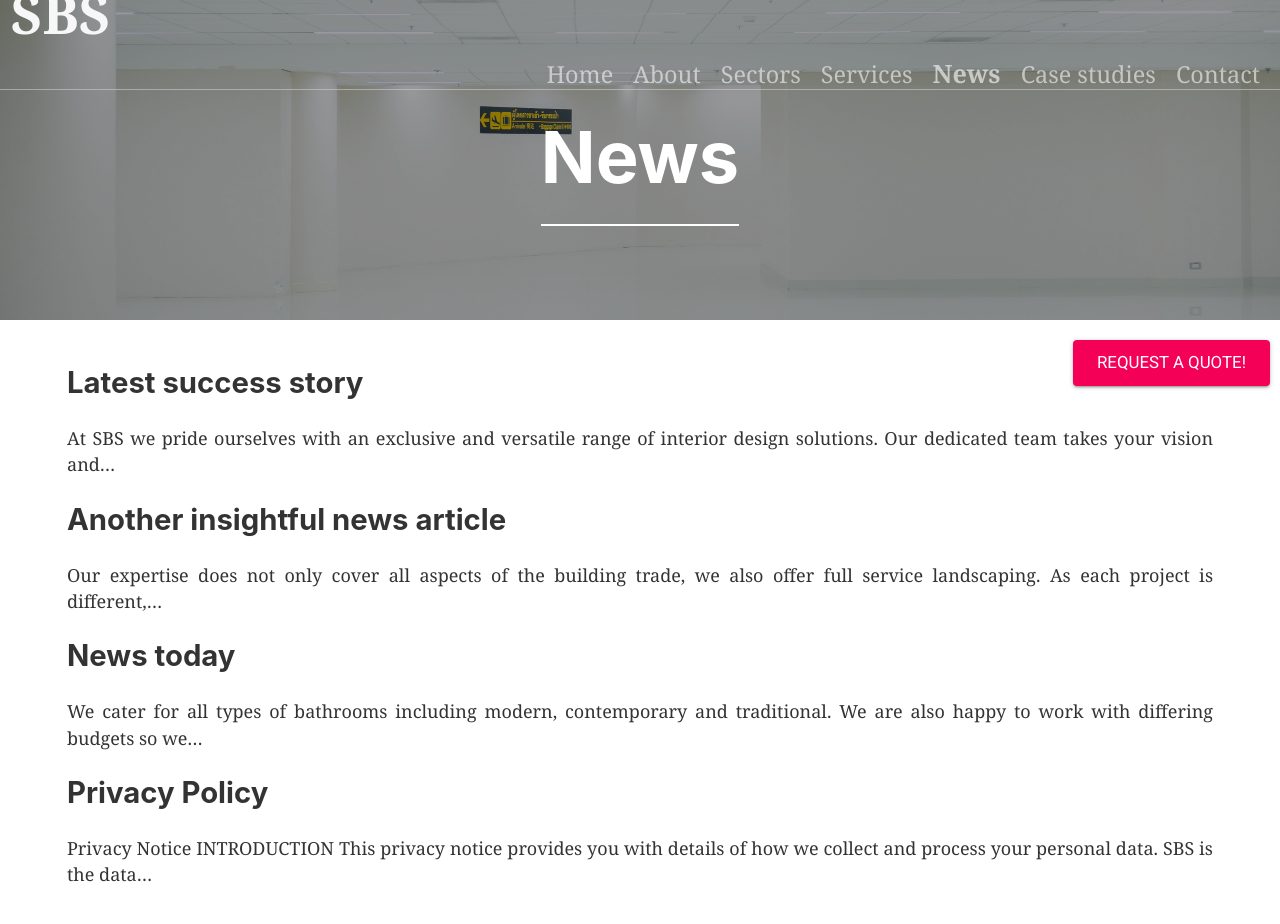
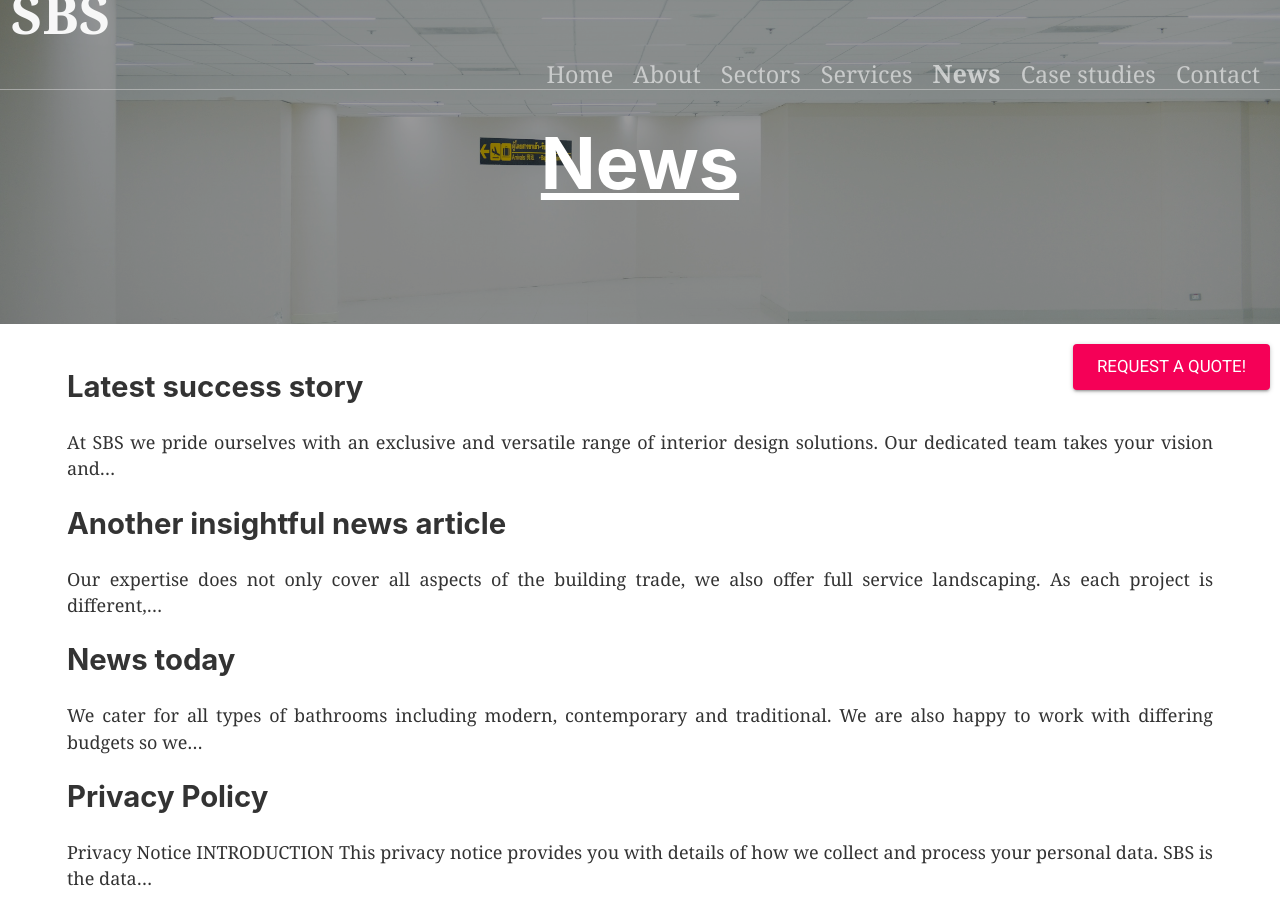
Before and after one commit to carllang/sbs-clinics, a Gatsby site: page /news in a window 1280 px wide. Shown: the top 924 px of the page. Built offline with nearby package versions, Linux system fonts and the light colour scheme; Gatsby itself is replaced by a stand-in of ours; some packages are replaced by stand-ins of ours.

Commit message:
Fixed headers images to be centered

```diff
--- a/src/components/Header/index.js
+++ b/src/components/Header/index.js
@@ -2,7 +2,7 @@ import React from 'react';
 import PropTypes from 'prop-types';
 import Nav from 'src/components/Nav';
 import styled from 'styled-components';
-import { ImageGallery } from 'src/components/Slick';
+import ImageGallery from 'src/components/ImageGallery';
 import { Image } from 'src/components/Image';
 
 const TopHeaderContainer = styled.div`
@@ -10,7 +10,6 @@ const TopHeaderContainer = styled.div`
   top: 0px;
   right: 0px;
   z-index: 9;
-
   opacity: 0.6;
   width: 100%;
   border-bottom: 1px solid #cccccc;
@@ -24,12 +23,9 @@ const TopHeaderContainer = styled.div`
 `;
 
 const ItemWrapper = styled.div`
-  position: relative;
-  display: flex;
-  justify-content: center;
-  flex-direction: column;
-  align-items: center;
-  height: 85vh;
+  height: 18em;
+  margin: 0 auto;
+  overflow: hidden;
   background-color: #000000;
   h2 {
     margin-top: 12vh;
@@ -41,21 +37,37 @@ const ItemWrapper = styled.div`
 `;
 
 const ImageWrapper = styled.div`
+  position: relative;
+  max-height: 100%;
+  left: 50%;
+  transform: translateX(-50%);
+  opacity: 0.2;
+  @media (min-width: 800px) {
+    top: 50%;
+    left: 0;
+    max-height: none;
+    width: 100%;
+    transform: translateY(-50%);
+    opacity: 0.6;
+  }
+`;
+
+const TitleContainer = styled.div`
   position: absolute;
-  display: block;
   top: 0px;
-  left: 0px;
   width: 100%;
-  opacity: 0.6;
+  z-index: 1;
 `;
 
 const TitleWrapper = styled.h2`
   z-index: 10;
   color: #ffffff;
   font-size: 4em;
-  border-bottom: 2px solid #ffffff;
-  display: inline-block;
   line-height: 1.85;
+  text-decoration: underline;
+  display: flex;
+  justify-content: center;
+  width: 100%;
   @media all and (max-width: 768px) {
     font-size: 3em;
   }
@@ -89,7 +101,7 @@ const Header = ({ menuLinks, page, headerTitle = '' }) => {
         <Nav menuLinks={menuLinks} colour="white" />
       </TopHeaderContainer>
       {page === 'home' ? (
-        <div className="page-content" style={{ marginTop: '-100px' }}>
+        <div className="page-content">
           <ImageGallery
             images={[
               {
@@ -112,8 +124,11 @@ const Header = ({ menuLinks, page, headerTitle = '' }) => {
           />
         </div>
       ) : (
-        <ItemWrapper className="page-content" style={{ marginTop: '-230px' }}>
-          <TitleWrapper>{headerTitle}</TitleWrapper>
+        <ItemWrapper className="page-content">
+          <TitleContainer>
+            <TitleWrapper>{headerTitle}</TitleWrapper>
+          </TitleContainer>
+
           <ImageWrapper>
             <Image
               image={renderHeaderImage(page)}
--- a/src/components/Slick/ImageGallery.js
+++ b/src/components/ImageGallery/index.js
@@ -10,41 +10,62 @@ const SliderWrapper = styled.div`
 `;
 
 const ItemWrapper = styled.div`
+  height: 40em;
+  margin: 0 auto;
+  overflow: hidden;
+  background-color: #000000;
   position: relative;
-  display: flex;
-  justify-content: center;
-  flex-direction: column;
-  align-items: center;
-  height: 70vh;
-  background-color: #000000;
   h2 {
-    margin-top: 20vh;
+    margin-top: 12vh;
     margin-bottom: 0;
   }
   @media all and (max-width: 768px) {
     margin-top: 0px;
   }
+  h2 {
+    margin-top: 20vh;
+    margin-bottom: 0;
+  }
 `;
 
 const ImageWrapper = styled.div`
+  position: relative;
+  max-height: 100%;
+  left: 50%;
+  transform: translateX(-50%);
+  opacity: 0.2;
+  @media (min-width: 800px) {
+    top: 50%;
+    left: 0;
+    max-height: none;
+    width: 100%;
+    transform: translateY(-50%);
+    opacity: 0.6;
+  }
+`;
+
+const TitleContainer = styled.div`
   position: absolute;
-  display: block;
   top: 0px;
-  left: 0px;
   width: 100%;
-  opacity: 0.6;
+  z-index: 1;
 `;
 
 const TitleWrapper = styled.h2`
-  z-index: 10;
+  z-index: 1001;
   color: #ffffff;
   font-size: 4em;
+  line-height: 1.85;
+  text-decoration: underline;
+  display: flex;
+  justify-content: center;
+  width: 100%;
   @media all and (max-width: 768px) {
     font-size: 3em;
   }
 `;
 
-class HeaderImageGallery extends Component {
+class ImageGallery extends Component {
   state = {
     settings: {
       dots: true,
@@ -52,7 +73,7 @@ class HeaderImageGallery extends Component {
       speed: 1000,
       slidesToShow: 1,
       slidesToScroll: 1,
-      autoplay: true,
+      autoplay: false,
       autoplaySpeed: 5000,
       arrows: false,
       fade: false,
@@ -68,14 +89,14 @@ class HeaderImageGallery extends Component {
           {images &&
             images.map((image, key) => {
               return (
-                <div key={key}>
-                  <ItemWrapper>
+                <ItemWrapper key={key}>
+                  <TitleContainer>
                     <TitleWrapper>{image.title}</TitleWrapper>
-                    <ImageWrapper>
-                      <Image image={image.src} title={image.title} />
-                    </ImageWrapper>
-                  </ItemWrapper>
-                </div>
+                  </TitleContainer>
+                  <ImageWrapper>
+                    <Image image={image.src} title={image.title} />
+                  </ImageWrapper>
+                </ItemWrapper>
               );
             })}
         </Slider>
@@ -84,4 +105,4 @@ class HeaderImageGallery extends Component {
   }
 }
 
-export default HeaderImageGallery;
+export default ImageGallery;
--- a/src/components/Slick/index.js
+++ /dev/null
@@ -1 +0,0 @@
-export { default as ImageGallery } from "./ImageGallery";
--- a/src/components/layout.scss
+++ b/src/components/layout.scss
@@ -647,7 +647,7 @@ pre {
 .bottom-container {
   background-color: #ffffff;
   position: absolute;
-  top: 40%;
+  top: 18em;
   width: 100%;
 }
 
--- a/src/components/nav.css
+++ b/src/components/nav.css
@@ -55,6 +55,7 @@
     -ms-user-select: none;
     user-select: none;
     right: 0px;
+    top: 0px;
     height: 50px;
     width: 50px;
     display: block;
--- a/src/pages/index.js
+++ b/src/pages/index.js
@@ -6,7 +6,7 @@ import SEO from 'src/components/seo';
 import Testimonials from 'src/components/Testimonials';
 import { LayoutContainer } from 'src/components/Layout/LayoutContainer';
 import { Lightbox } from 'src/components/Lightbox';
-import { GalleryWithThumbnail } from 'src/components/Slick/GalleryWithThumbnail';
+import { GalleryWithThumbnail } from 'src/components/ImageGallery/GalleryWithThumbnail';
 import Gallery from 'src/components/Gallery';
 import { PopupboxManager } from 'react-popupbox';
 
```
Also changed, not shown: src/components/ImageGallery/GalleryWithThumbnail.js (renamed from src/components/Slick/GalleryWithThumbnail.js).
